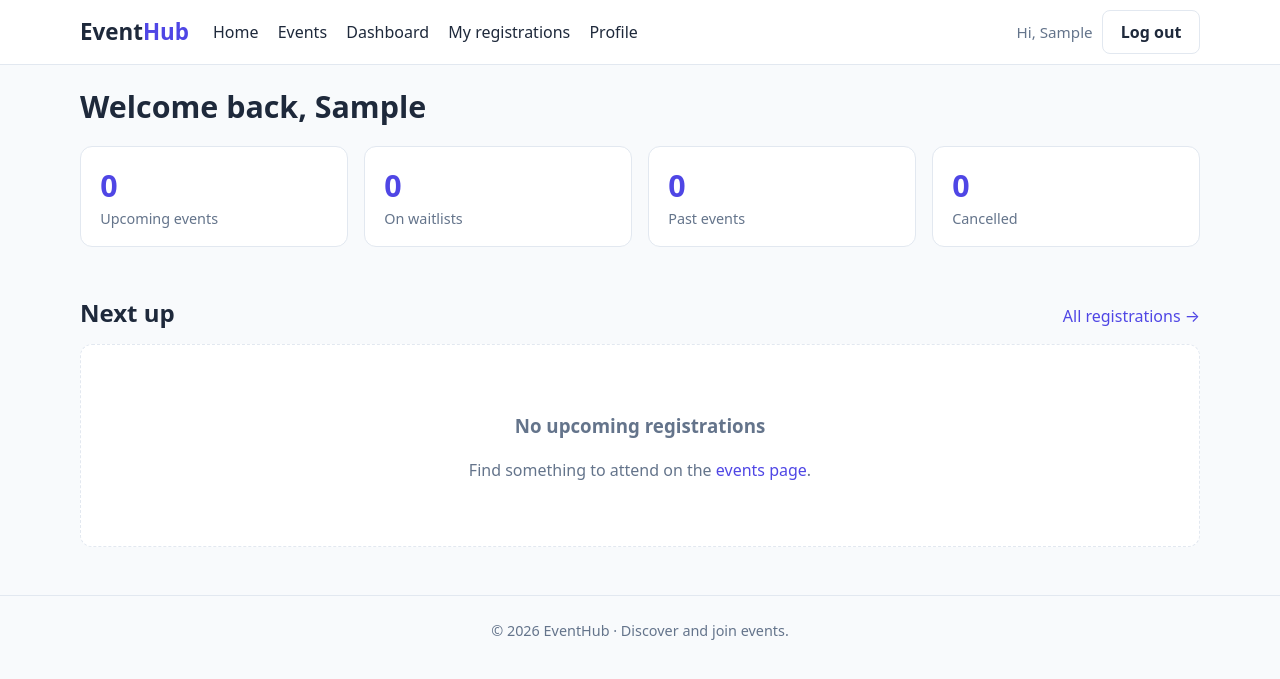
After one commit to donfitex/event_hub, a Django app: page /dashboard/ in a window 1280 px wide. The commit adds this page. Shown: the top 679 px of the page. Run offline with Django 5.2, Linux system fonts and the light colour scheme; the visitor is signed in with stand-in values (Sample User, id 1); data comes from the database, SQL or seed files in the repository; data that the repository does not hold is empty.

Commit message:
feat(ui): build user registration dashboard

```diff
--- a/apps/web/urls.py
+++ b/apps/web/urls.py
@@ -14,4 +14,8 @@ urlpatterns = [
     path("login/", views.SiteLoginView.as_view(), name="login"),
     path("register/", views.register, name="register"),
     path("logout/", LogoutView.as_view(), name="logout"),
+    path("dashboard/", views.dashboard, name="dashboard"),
+    path("my-registrations/", views.my_registrations, name="my_registrations"),
+    path("profile/", views.profile, name="profile"),
+    path("profile/password/", views.SitePasswordChangeView.as_view(), name="password_change"),
 ]
--- a/apps/web/views.py
+++ b/apps/web/views.py
@@ -1,4 +1,3 @@
-from django.urls import reverse
 from django.contrib import messages
 from django.contrib.auth import login
 from django.core.paginator import Paginator
@@ -9,12 +8,20 @@ from django.utils.dateparse import parse_date
 from django.contrib.auth.views import LoginView, redirect_to_login
 from django.http import Http404
 from django.views.decorators.http import require_POST
+from django.contrib.auth.decorators import login_required
+from django.contrib.auth.views import PasswordChangeView
+from django.contrib.messages.views import SuccessMessageMixin
+from django.urls import reverse, reverse_lazy
+from django.utils.http import url_has_allowed_host_and_scheme
+from rest_framework.authtoken.models import Token
 
 from apps.events.validators import user_can_manage_event
+from apps.registrations.constants import ACTIVE_STATUSES, RegistrationStatus
 from apps.registrations.exceptions import RegistrationError
 from apps.registrations.models import Registration
 from apps.registrations.services import (
     cancel_registration,
+    cancellation_deadline,
     get_waitlist_position,
     register_for_event,
 )
@@ -22,9 +29,9 @@ from apps.registrations.services import (
 from apps.events.availability import availability_state
 from apps.events.constants import EventStatus
 from apps.events.models import Category, Event
-from apps.registrations.constants import RegistrationStatus
 
-from .forms import LoginForm, RegisterForm
+
+from .forms import LoginForm, RegisterForm, ProfileForm
 
 PAGE_SIZE = 9
 SORTS = {
@@ -147,6 +154,91 @@ def event_detail(request, slug):
     }
     return render(request, "web/event_detail.html", context)
 
+def _registration_stats(user):
+    now = timezone.now()
+    return Registration.objects.filter(user=user).aggregate(
+        upcoming=Count("id", filter=Q(status=RegistrationStatus.REGISTERED, event__end_datetime__gt=now)),
+        waitlisted=Count("id", filter=Q(status=RegistrationStatus.WAITLISTED, event__end_datetime__gt=now)),
+        past=Count("id", filter=Q(status__in=ACTIVE_STATUSES, event__end_datetime__lte=now)),
+        cancelled=Count("id", filter=Q(status=RegistrationStatus.CANCELLED)),
+    )
+
+
+def _decorate_registrations(registrations):
+    now = timezone.now()
+    items = list(registrations)
+    for r in items:
+        r.can_cancel = r.is_active and now < cancellation_deadline(r.event)
+        r.waitlist_position = get_waitlist_position(r)
+        r.event_ended = r.event.end_datetime <= now
+    return items
+
+
+def _user_registrations(user):
+    return Registration.objects.filter(user=user).select_related(
+        "event", "event__category", "event__organizer"
+    )
+
+
+@login_required
+def dashboard(request):
+    now = timezone.now()
+    upcoming = (
+        _user_registrations(request.user)
+        .filter(status__in=ACTIVE_STATUSES, event__end_datetime__gt=now)
+        .order_by("event__start_datetime")[:3]
+    )
+    context = {
+        "stats": _registration_stats(request.user),
+        "next_up": _decorate_registrations(upcoming),
+    }
+    return render(request, "web/dashboard.html", context)
+
+
+@login_required
+def my_registrations(request):
+    now = timezone.now()
+    tab = request.GET.get("tab", "upcoming")
+    qs = _user_registrations(request.user)
+    if tab == "past":
+        qs = qs.filter(status__in=ACTIVE_STATUSES, event__end_datetime__lte=now).order_by("-event__start_datetime")
+    elif tab == "cancelled":
+        qs = qs.filter(status=RegistrationStatus.CANCELLED).order_by("-cancelled_at")
+    else:
+        tab = "upcoming"
+        qs = qs.filter(status__in=ACTIVE_STATUSES, event__end_datetime__gt=now).order_by("event__start_datetime")
+
+    page = Paginator(qs, 10).get_page(request.GET.get("page"))
+    context = {
+        "tab": tab,
+        "page": page,
+        "registrations": _decorate_registrations(page.object_list),
+        "stats": _registration_stats(request.user),
+        "querystring": f"tab={tab}",
+    }
+    return render(request, "web/my_registrations.html", context)
+
+
+@login_required
+def profile(request):
+    form = ProfileForm(request.POST or None, instance=request.user)
+    if request.method == "POST" and form.is_valid():
+        form.save()
+        messages.success(request, "Your profile has been updated.")
+        return redirect("web:profile")
+    return render(request, "web/profile.html", {"form": form})
+
+
+class SitePasswordChangeView(SuccessMessageMixin, PasswordChangeView):
+    template_name = "web/password_change.html"
+    success_url = reverse_lazy("web:profile")
+    success_message = "Your password has been changed."
+
+    def form_valid(self, form):
+        # Same rule as the API: a new password invalidates old API tokens.
+        Token.objects.filter(user=self.request.user).delete()
+        return super().form_valid(form)
+
 
 @require_POST
 def event_register(request, slug):
@@ -185,6 +277,11 @@ def registration_cancel(request, pk):
             request,
             "You have left the waitlist." if was_waitlisted else "Your registration has been cancelled.",
         )
+    next_url = request.POST.get("next", "")
+    if url_has_allowed_host_and_scheme(
+        next_url, allowed_hosts={request.get_host()}, require_https=request.is_secure()
+    ):
+        return redirect(next_url)
     return redirect("web:event_detail", slug=registration.event.slug)
 
 def register(request):
--- a/config/settings/base.py
+++ b/config/settings/base.py
@@ -134,5 +134,5 @@ EMAIL_USE_TLS = env_bool("EMAIL_USE_TLS", True)
 DEFAULT_FROM_EMAIL = env("DEFAULT_FROM_EMAIL", "EventHub <noreply@eventhub.local>")
 
 LOGIN_URL = "web:login"
-LOGIN_REDIRECT_URL = "web:home"
+LOGIN_REDIRECT_URL = "web:dashboard"
 LOGOUT_REDIRECT_URL = "web:home"
--- a/static/css/main.css
+++ b/static/css/main.css
@@ -637,3 +637,128 @@ select:focus {
         position: static;
     }
 }
+
+.muted {
+    color: var(--muted);
+}
+
+.stats {
+    display: grid;
+    grid-template-columns: repeat(auto-fit, minmax(150px, 1fr));
+    gap: 1rem;
+    margin: 1rem 0;
+}
+
+.stat {
+    background: var(--card);
+    border: 1px solid var(--border);
+    border-radius: var(--radius);
+    padding: 1rem 1.2rem;
+    color: var(--text);
+    display: flex;
+    flex-direction: column;
+}
+
+.stat:hover {
+    text-decoration: none;
+    box-shadow: 0 6px 18px rgba(15, 23, 42, .08);
+}
+
+.stat strong {
+    font-size: 1.9rem;
+    color: var(--primary);
+}
+
+.stat span {
+    color: var(--muted);
+    font-size: .9rem;
+}
+
+.tabs {
+    display: flex;
+    gap: .4rem;
+    border-bottom: 1px solid var(--border);
+    margin: 1rem 0 1.2rem;
+    flex-wrap: wrap;
+}
+
+.tab {
+    padding: .6rem 1rem;
+    color: var(--muted);
+    font-weight: 600;
+    border-bottom: 3px solid transparent;
+}
+
+.tab:hover {
+    text-decoration: none;
+    color: var(--text);
+}
+
+.tab.active {
+    color: var(--primary);
+    border-bottom-color: var(--primary);
+}
+
+.tab small {
+    background: #eef2ff;
+    color: var(--primary);
+    padding: .05rem .5rem;
+    border-radius: 999px;
+    margin-left: .3rem;
+}
+
+.reg-card {
+    display: flex;
+    justify-content: space-between;
+    gap: 1rem;
+    flex-wrap: wrap;
+    background: var(--card);
+    border: 1px solid var(--border);
+    border-radius: var(--radius);
+    padding: 1rem 1.2rem;
+    margin-bottom: .9rem;
+}
+
+.reg-main h3 {
+    margin: 0 0 .3rem;
+}
+
+.reg-main h3 a {
+    color: var(--text);
+}
+
+.reg-meta {
+    margin: 0 0 .6rem;
+    color: var(--muted);
+    font-size: .93rem;
+}
+
+.reg-actions {
+    display: flex;
+    gap: .5rem;
+    align-items: center;
+    flex-wrap: wrap;
+}
+
+.reg-actions form {
+    margin: 0;
+}
+
+.btn-danger {
+    background: #fff;
+    color: #b91c1c;
+    border-color: #fecaca;
+}
+
+.btn-danger:hover {
+    background: #fef2f2;
+}
+
+.auth-box.wide {
+    max-width: 560px;
+    margin-left: 0;
+}
+
+.field textarea {
+    width: 100%;
+}
--- a/templates/base.html
+++ b/templates/base.html
@@ -13,6 +13,11 @@
     <nav class="nav-links">
       <a href="{% url 'web:home' %}">Home</a>
       <a href="{% url 'web:event_list' %}">Events</a>
+      {% if user.is_authenticated %}
+        <a href="{% url 'web:dashboard' %}">Dashboard</a>
+        <a href="{% url 'web:my_registrations' %}">My registrations</a>
+        <a href="{% url 'web:profile' %}">Profile</a>
+      {% endif %}
     </nav>
     <div class="nav-auth">
       {% if user.is_authenticated %}
--- /dev/null
+++ b/templates/web/dashboard.html
@@ -0,0 +1,25 @@
+{% extends "base.html" %}
+{% block title %}Dashboard{% endblock %}
+{% block content %}
+<h1>Welcome back, {{ user.first_name }}</h1>
+
+<section class="stats">
+  <a class="stat" href="{% url 'web:my_registrations' %}?tab=upcoming"><strong>{{ stats.upcoming }}</strong><span>Upcoming events</span></a>
+  <a class="stat" href="{% url 'web:my_registrations' %}?tab=upcoming"><strong>{{ stats.waitlisted }}</strong><span>On waitlists</span></a>
+  <a class="stat" href="{% url 'web:my_registrations' %}?tab=past"><strong>{{ stats.past }}</strong><span>Past events</span></a>
+  <a class="stat" href="{% url 'web:my_registrations' %}?tab=cancelled"><strong>{{ stats.cancelled }}</strong><span>Cancelled</span></a>
+</section>
+
+<div class="section-head">
+  <h2>Next up</h2>
+  <a href="{% url 'web:my_registrations' %}">All registrations →</a>
+</div>
+{% for r in next_up %}
+  {% include "web/partials/registration_card.html" %}
+{% empty %}
+  <div class="empty">
+    <h3>No upcoming registrations</h3>
+    <p>Find something to attend on the <a href="{% url 'web:event_list' %}">events page</a>.</p>
+  </div>
+{% endfor %}
+{% endblock %}
```
Also changed, not shown: apps/web/forms.py (+13 -0 lines), templates/web/my_registrations.html (added, +26 -0 lines), templates/web/partials/registration_card.html (added, +36 -0 lines), templates/web/password_change.html (added, +16 -0 lines), templates/web/profile.html (added, +18 -0 lines).
